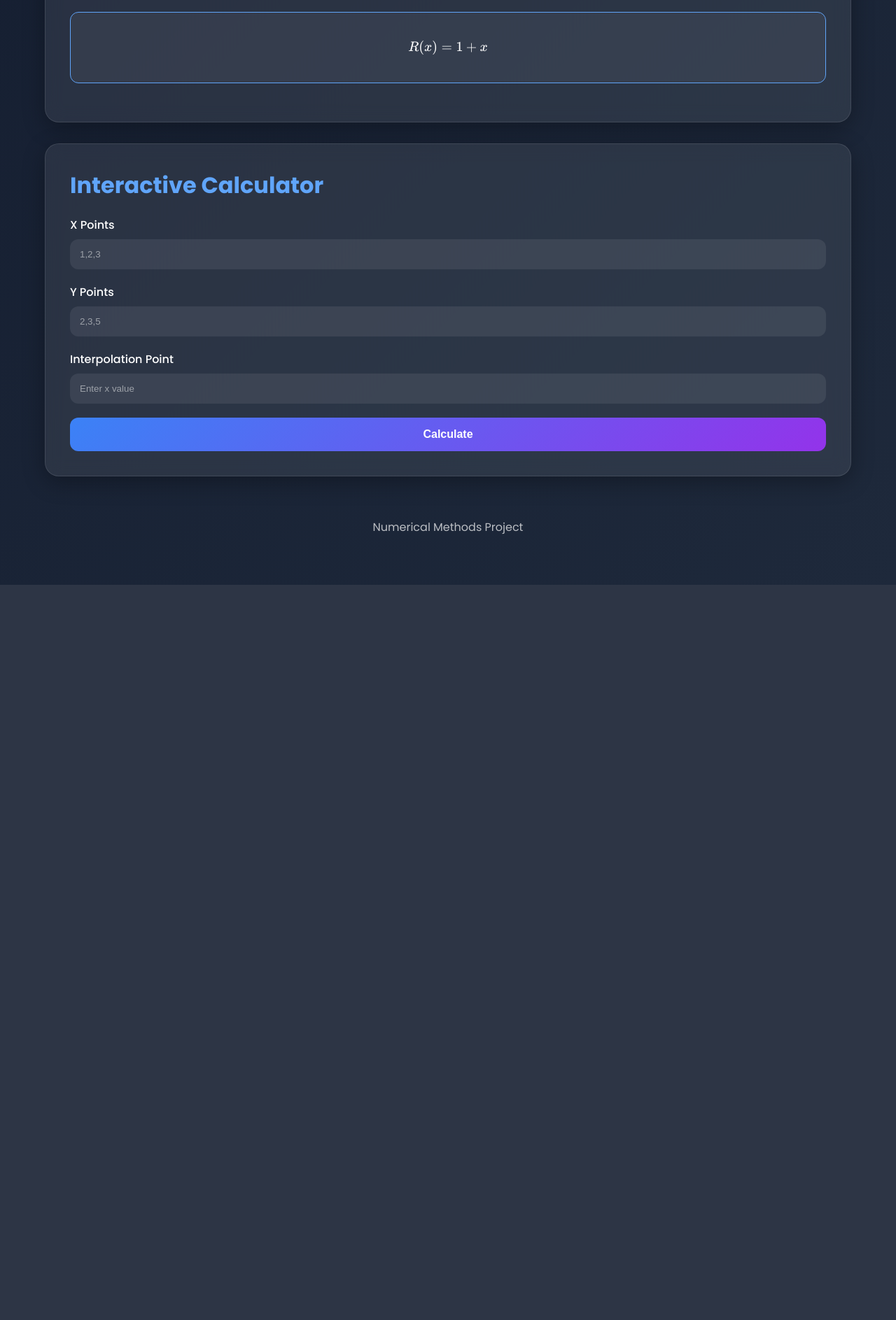
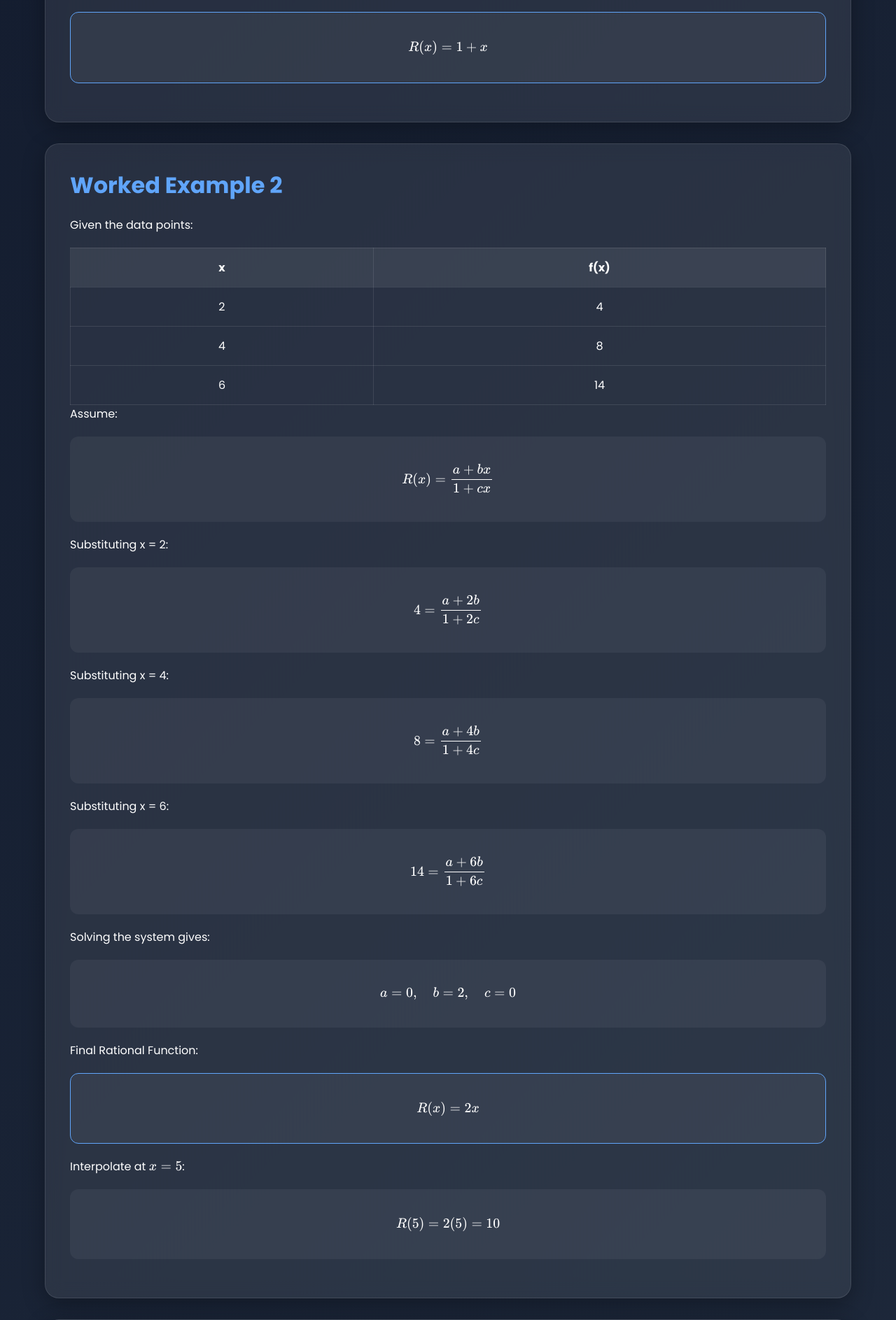
Before and after one commit to aerances/rational-interpolation, a Flask app: page / in a window 1280 px wide. Shown: the part 2031-3918 px from the top of the page at 70% size. Before the commit the page ends 2867 px from the top, so only its background shows below. Run offline with Flask 3, Linux system fonts and the light colour scheme.

Commit message:
Update index.html

```diff
--- a/templates/index.html
+++ b/templates/index.html
@@ -196,6 +196,124 @@
             </div>
 
         </section>
+        <!-- WORKED EXAMPLE 2 -->
+<section class="card glass">
+
+    <h2>Worked Example 2</h2>
+
+    <p>
+        Given the data points:
+    </p>
+
+    <table>
+
+        <tr>
+            <th>x</th>
+            <th>f(x)</th>
+        </tr>
+
+        <tr>
+            <td>2</td>
+            <td>4</td>
+        </tr>
+
+        <tr>
+            <td>4</td>
+            <td>8</td>
+        </tr>
+
+        <tr>
+            <td>6</td>
+            <td>14</td>
+        </tr>
+
+    </table>
+
+    <p>
+        Assume:
+    </p>
+
+    <div class="formula">
+
+        \[
+        R(x)=\frac{a+bx}{1+cx}
+        \]
+
+    </div>
+
+    <p>
+        Substituting x = 2:
+    </p>
+
+    <div class="formula">
+
+        \[
+        4=\frac{a+2b}{1+2c}
+        \]
+
+    </div>
+
+    <p>
+        Substituting x = 4:
+    </p>
+
+    <div class="formula">
+
+        \[
+        8=\frac{a+4b}{1+4c}
+        \]
+
+    </div>
+
+    <p>
+        Substituting x = 6:
+    </p>
+
+    <div class="formula">
+
+        \[
+        14=\frac{a+6b}{1+6c}
+        \]
+
+    </div>
+
+    <p>
+        Solving the system gives:
+    </p>
+
+    <div class="formula">
+
+        \[
+        a=0,\quad b=2,\quad c=0
+        \]
+
+    </div>
+
+    <p>
+        Final Rational Function:
+    </p>
+
+    <div class="formula final-formula">
+
+        \[
+        R(x)=2x
+        \]
+
+    </div>
+
+    <p>
+        Interpolate at \(x = 5\):
+    </p>
+
+    <div class="formula">
+
+        \[
+        R(5)=2(5)=10
+        \]
+
+    </div>
+
+</section>
 
         <!-- CALCULATOR -->
         <section class="card glass">
```
